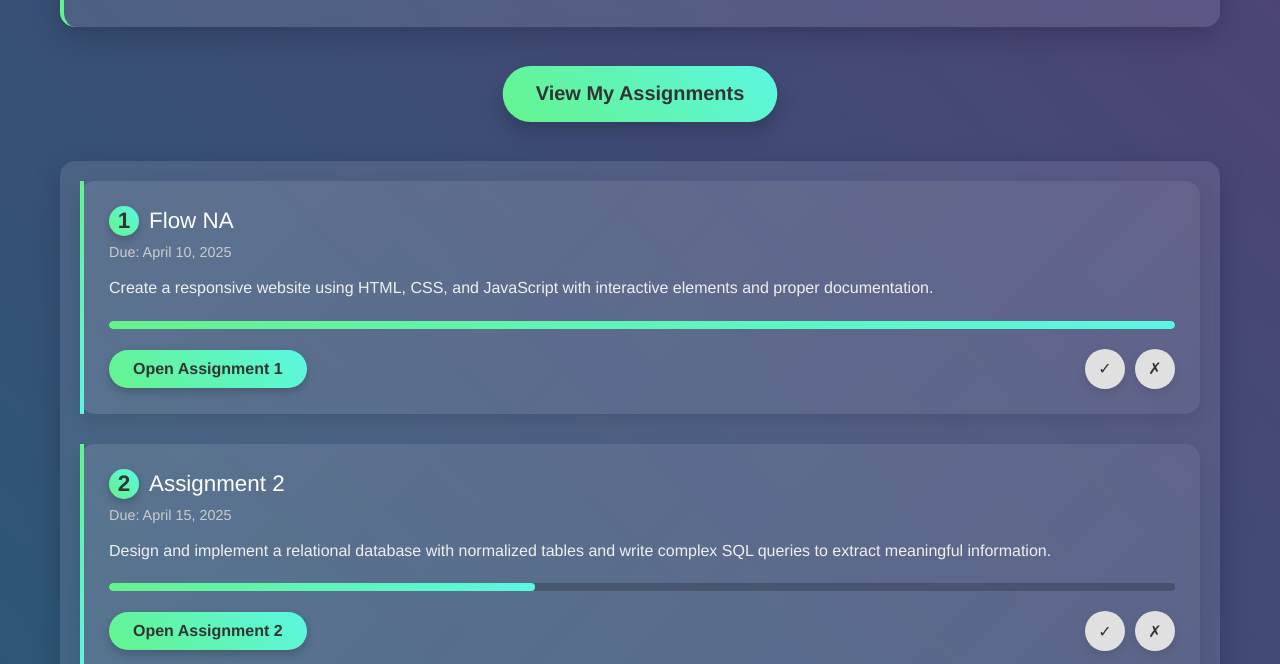
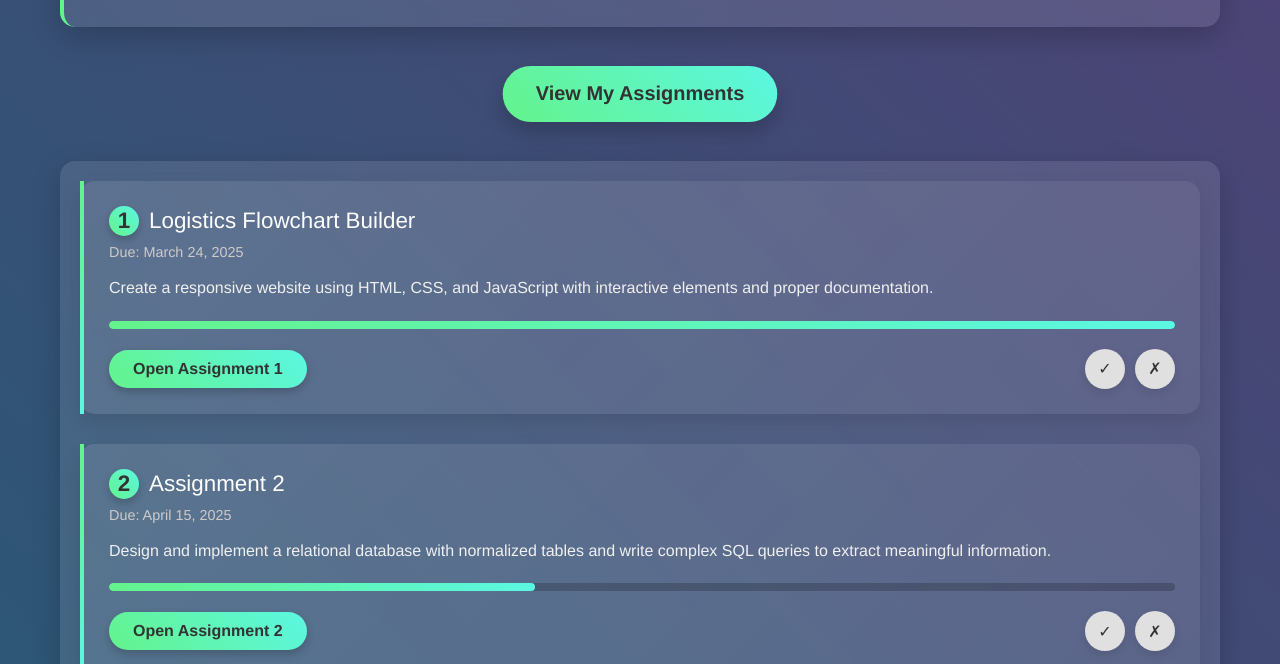
Before and after one commit to Ali747711/Home, a plain HTML site: page index.html in a window 1280 px wide. Shown: the part 136-800 px from the top of the page. Drawn offline with Linux system fonts and the light colour scheme.

Commit message:
Update index.html

```diff
--- a/index.html
+++ b/index.html
@@ -357,8 +357,8 @@
             {
                 id: 1,
                 number: 1,
-                title: "Flow NA",
-                dueDate: "April 10, 2025",
+                title: "Logistics Flowchart Builder",
+                dueDate: "March 24, 2025",
                 description: "Create a responsive website using HTML, CSS, and JavaScript with interactive elements and proper documentation.",
                 progress: 100,
                 link: "https://ali747711.github.io/Flow-NA/"
@@ -384,11 +384,11 @@
             {
                 id: 4,
                 number: 4,
-                title: "Assignment 4",
+                title: "Resume",
                 dueDate: "May 5, 2025",
                 description: "Design a user-friendly interface for a mobile application with focus on accessibility and user experience principles.",
                 progress: 0,
-                link: "#" // Replace with your actual assignment link
+                link: "https://ali747711.github.io/Portfolio-NA/" // Replace with your actual assignment link
             }
         ];
 
```
